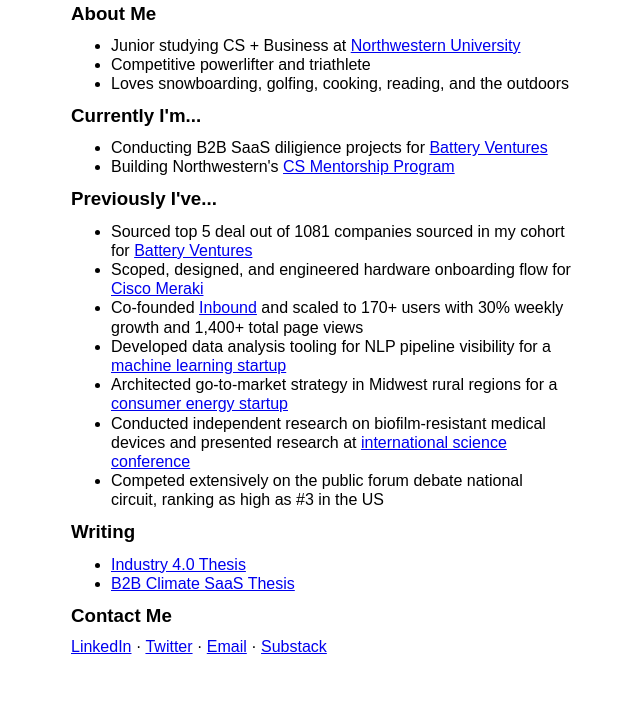
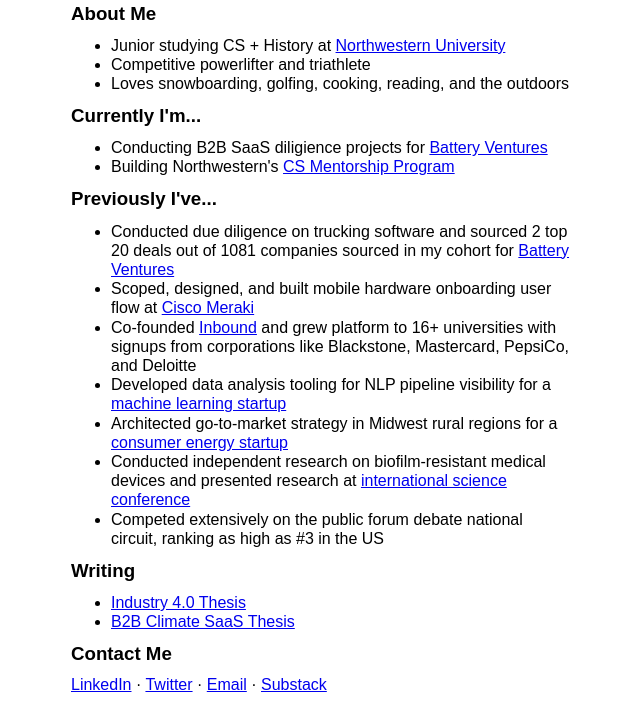
Before and after one commit to JiayanL/JiayanL.github.io, a website: page index.html in a window 1280 px wide. Shown: the part 70-798 px from the top of the page, without its empty margins (37-677 px from the left). Drawn offline with Linux system fonts and the light colour scheme; a web font is replaced by a local one.

Commit message:
Update index.html

```diff
--- a/index.html
+++ b/index.html
@@ -15,7 +15,7 @@
         <div id="About">
             <h3>About Me</h3>
             <ul>
-                <li>Junior studying CS + Business at <a
+                <li>Junior studying CS + History at <a
                         href="https://www.mccormick.northwestern.edu/computer-science/">Northwestern University</a></li>
                 <li>Competitive powerlifter and triathlete</li>
                 <li>Loves snowboarding, golfing, cooking, reading, and the outdoors</li>
@@ -34,12 +34,11 @@
         <div id="Previously">
             <h3>Previously I've...</h3>
             <ul>
-                <li>Sourced top 5 deal out of 1081 companies sourced in my cohort for <a
+                <li>Conducted due diligence on trucking software and sourced 2 top 20 deals out of 1081 companies sourced in my cohort for <a
                         href="https://www.battery.com/">Battery Ventures</a></li>
-                <li>Scoped, designed, and engineered hardware onboarding flow for <a
+                <li>Scoped, designed, and built mobile hardware onboarding user flow at <a
                         href="https://meraki.cisco.com/">Cisco Meraki</a></li>
-                <li>Co-founded <a href="https://joininbound.com/">Inbound</a> and scaled to 170+ users with 30% weekly
-                    growth and 1,400+ total page views</li>
+                <li>Co-founded <a href="https://joininbound.com/">Inbound</a> and grew platform to 16+ universities with signups from corporations like Blackstone, Mastercard, PepsiCo, and Deloitte</li>
                 <li>Developed data analysis tooling for NLP pipeline visibility for a <a
                         href="https://www.findourview.com/">machine learning startup</a></li>
                 <li>Architected go-to-market strategy in Midwest rural regions for a <a
```
